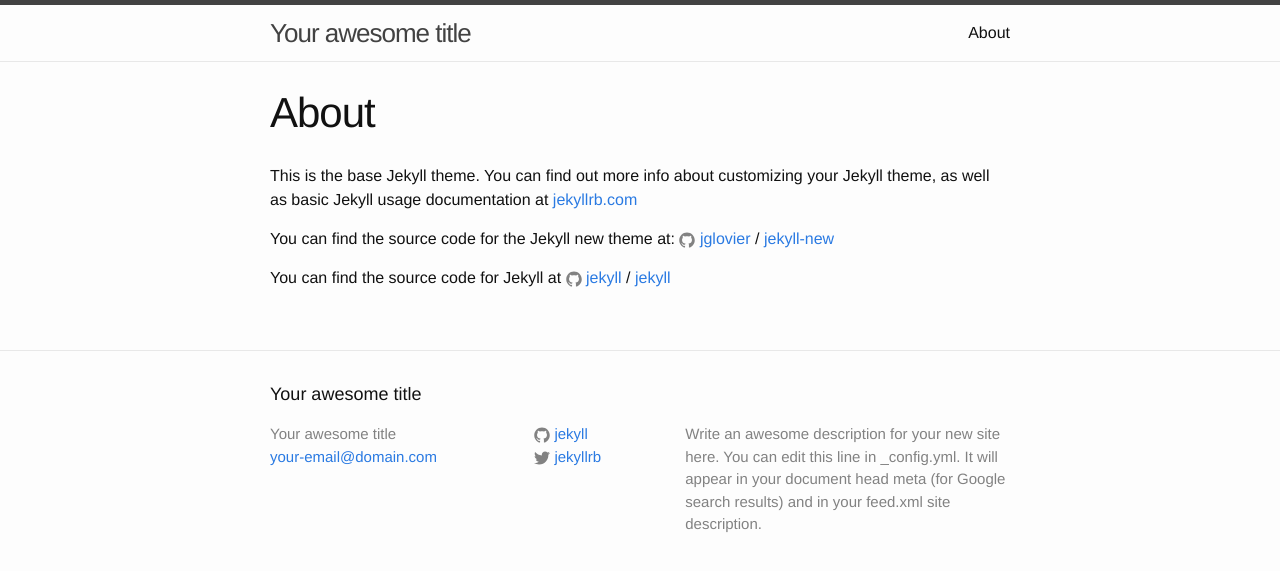
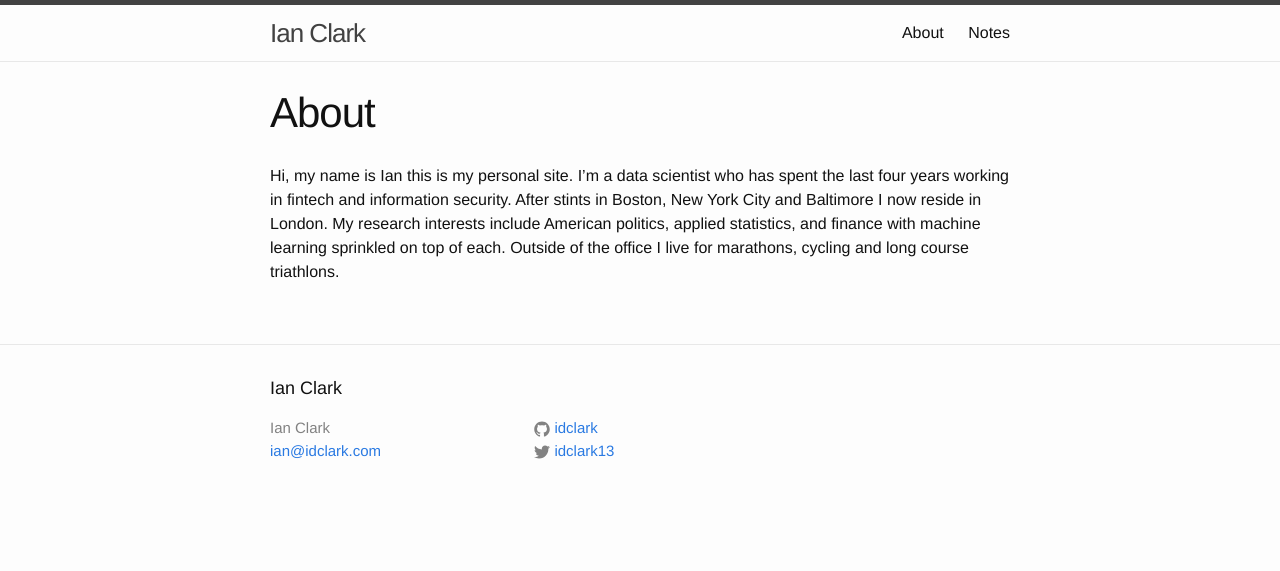
Before and after one commit to idclark/idclark.github.io, a Jekyll site: the page built from about.md, in a window 1280 px wide. Shown: the top 571 px of the page. Built offline with Jekyll 4.4.1, drawn with Linux system fonts in a browser that asks for light colours.

Commit message:
update config, notes, and first blog title

```diff
--- a/_config.yml
+++ b/_config.yml
@@ -6,16 +6,14 @@
 # 'jekyll serve'. If you change this file, please restart the server process.
 
 # Site settings
-title: Your awesome title
-email: your-email@domain.com
+title: Ian Clark
+email: ian@idclark.com
 description: > # this means to ignore newlines until "baseurl:"
-  Write an awesome description for your new site here. You can edit this
-  line in _config.yml. It will appear in your document head meta (for
-  Google search results) and in your feed.xml site description.
+
 baseurl: "" # the subpath of your site, e.g. /blog
-url: "http://yourdomain.com" # the base hostname & protocol for your site
-twitter_username: jekyllrb
-github_username:  jekyll
+url: "http://idclark.github.io" # the base hostname & protocol for your site
+twitter_username: idclark13
+github_username:  idclark
 
 # Build settings
 markdown: kramdown
--- a/about.md
+++ b/about.md
@@ -4,12 +4,4 @@ title: About
 permalink: /about/
 ---
 
-This is the base Jekyll theme. You can find out more info about customizing your Jekyll theme, as well as basic Jekyll usage documentation at [jekyllrb.com](http://jekyllrb.com/)
-
-You can find the source code for the Jekyll new theme at:
-{% include icon-github.html username="jglovier" %} /
-[jekyll-new](https://github.com/jglovier/jekyll-new)
-
-You can find the source code for Jekyll at
-{% include icon-github.html username="jekyll" %} /
-[jekyll](https://github.com/jekyll/jekyll)
+Hi, my name is Ian this is my personal site. I'm a data scientist who has spent the last four years working in fintech and information security. After stints in Boston, New York City and Baltimore I now reside in London. My research interests include American politics, applied statistics, and finance with machine learning sprinkled on top of each. Outside of the office I live for marathons, cycling and long course triathlons.
```
Also changed, not shown: _posts/2016-08-13-first-decade-adulthood.md (added, +6 -0 lines), notes.md (added, +15 -0 lines), 1 other file.
